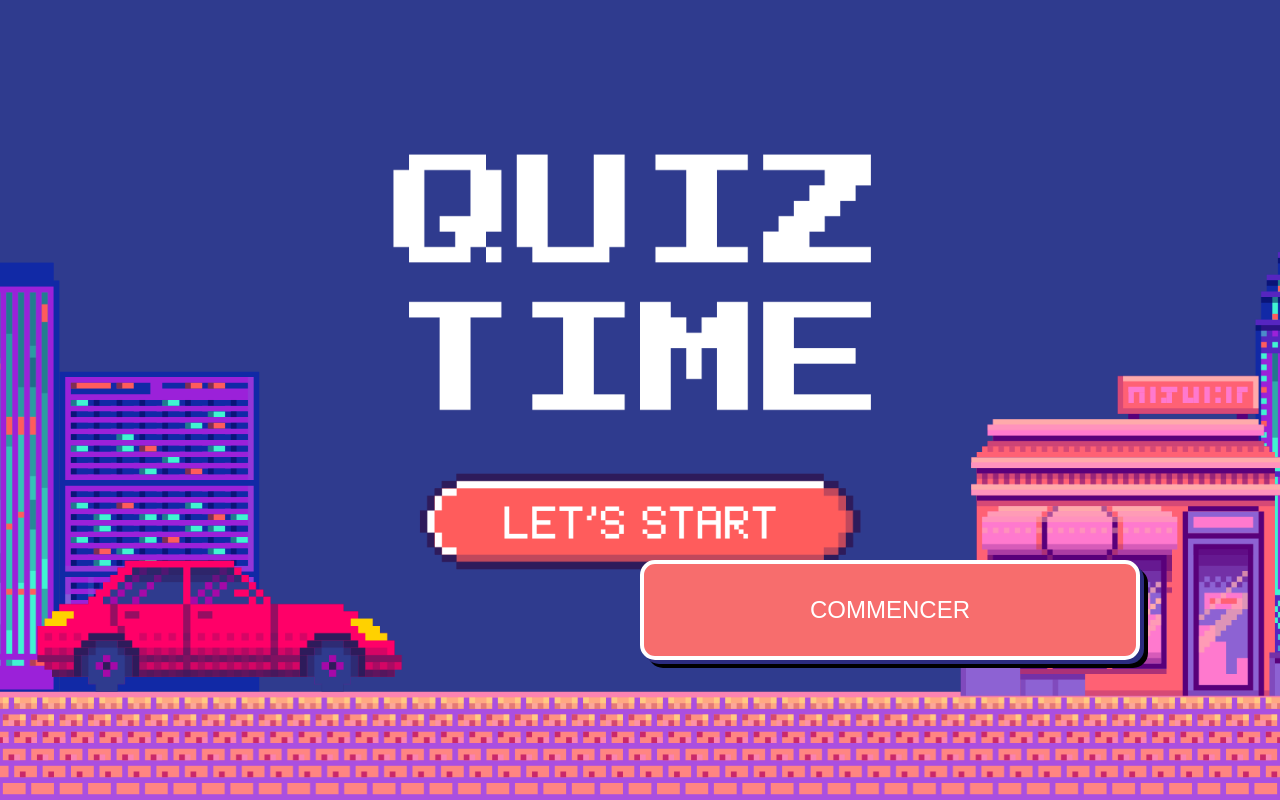
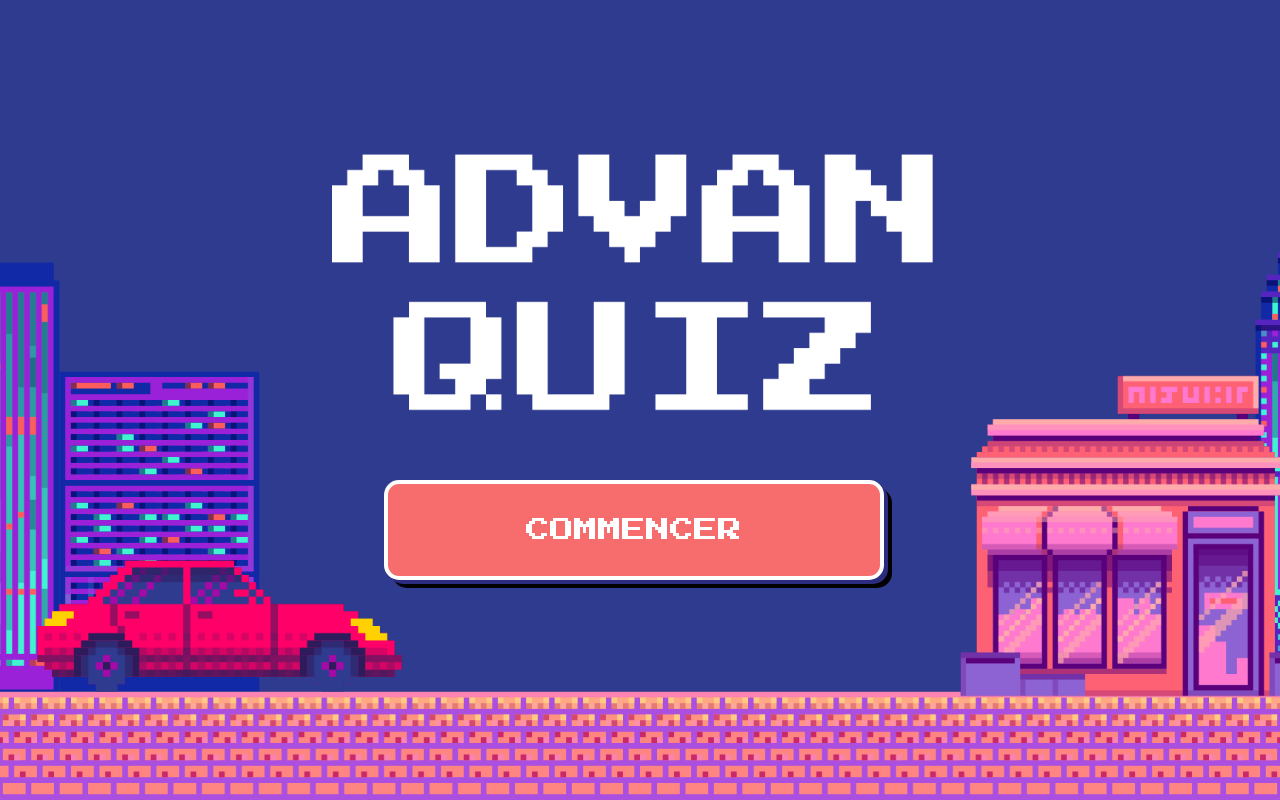
Before and after one commit to Adelbbc/SAE302, a plain HTML site: page index.html in a window 1280 px wide. Drawn offline with Linux system fonts and the light colour scheme.

Commit message:
resolution du bouton commancer sur la page d'acueil

```diff
--- a/quizz.css
+++ b/quizz.css
@@ -7,8 +7,8 @@ body {
     justify-content: center;
     align-items: center;
     background-color: #2a2a5e; /* Couleur proche de l'image de fond */
-    font-family: 'Press Start 2P', cursive; /* Police rétro */
-    background-image: url('test.png'); /* Chemin vers l'image */
+
+    background-image: url('1.png'); /* Chemin vers l'image */
     background-size: cover;
     background-position: center;
     background-repeat: no-repeat;
@@ -17,6 +17,7 @@ body {
 /* Bouton style pixel art */
 .start-button {
     font-size: 1.5rem;
+    font-family: 'Press Start 2P', cursive; /* Police rétro */
     color: #ffffff;
     background-color: #f76d6d; /* Couleur de fond rouge */
     border: 4px solid #ffffff; /* Bordure blanche */
@@ -29,8 +30,8 @@ body {
     width: 500px; /* Largeur fixe */
     height: 100px; /* Hauteur fixe */
     position: absolute; /* Permet un positionnement précis */
-    top: 70%; /* Positionner à 50% de la hauteur */
-    left: 50%; /* Positionner à 50% de la largeur */
+    top: 60%; /* Positionner à 50% de la hauteur */
+    left: 30%; /* Positionner à 50% de la largeur */
 
 }
 
```
Also changed, not shown: 1.png (added), maquette/5.png (deleted), maquette/6.png (deleted), maquette/8.png (deleted), maquette/9.png (deleted).
